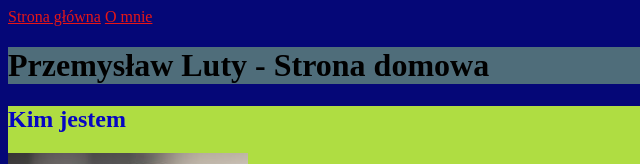
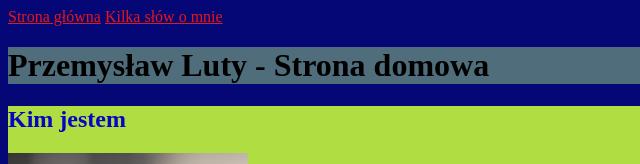
Before and after one commit to PrzemekLuty/homepage, a plain HTML site: page index.html in a window 1280 px wide. Shown: the top 164 px of the page, 0-640 px from the left. Drawn offline with Linux system fonts and the light colour scheme.

Commit message:
few worlds about me 2

```diff
--- a/index.html
+++ b/index.html
@@ -14,7 +14,7 @@
     <header>
         <nav>
             <a href="index.html">Strona główna</a>
-            <a href="nauka-html.html">O mnie</a>
+            <a href="nauka-html.html">Kilka słów o mnie</a>
         </nav>
 
     </header>
```
